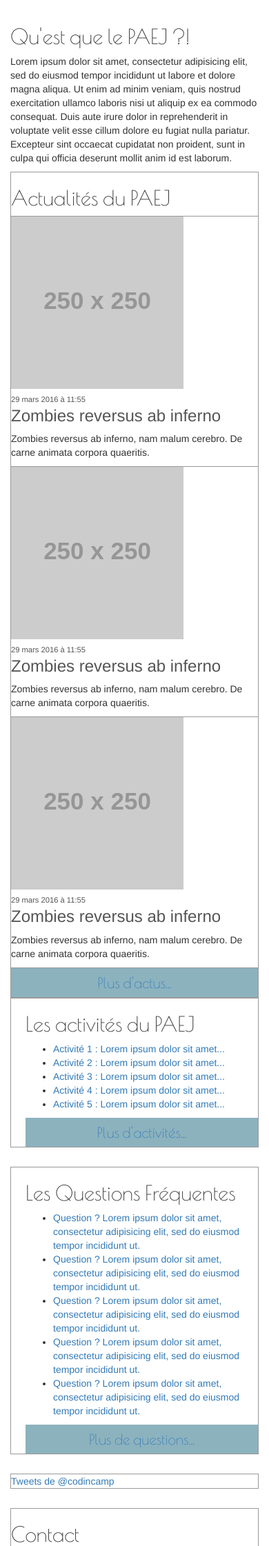
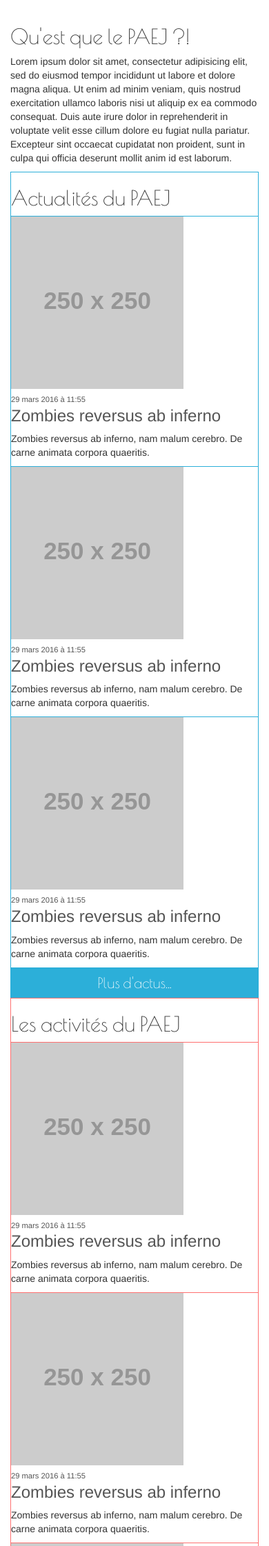
Before and after one commit to ExoHyb/paej, a PHP site: page / in a window 390 px wide; the page is wider, and only the part inside the window is pictured. Shown: the part 542-2784 px from the top of that part at 69% size. Run offline with PHP 8.4, Linux system fonts and the light colour scheme; grey boxes labelled with a size stand in for pictures from a placeholder-image service; some libraries are stand-ins or nearby versions.

Commit message:
Avancement index.php

```diff
--- a/css/sass/style.scss
+++ b/css/sass/style.scss
@@ -7,25 +7,68 @@ h2 {
     font-family: "Poiret One";
 }
 
-.button-home {
-    text-align: center;
-    height: 3em;
-    line-height: 3em;
-    background-color: rgba(26, 103, 127, 0.5);
+.style-actus {
+    border: 1px solid #2CAFD9;
+    .button-home {
+        text-align: center;
+        height: 3em;
+        line-height: 3em;
+        background-color: #2CAFD9;
+    }
     a {
         font-family: "Poiret One";
         font-size: 1.5em;
         text-decoration: none;
+        color: #fff;
+    }
+    .separate-line {
+        border-bottom: 1px solid #2CAFD9;
+    }
+    .article-actu {
+        .text-article {
+            padding-top: 0.5em;
+        }
+        h3 {
+            color: #555;
+            margin-top: -0.3em;
+        }
+        #date {
+            font-size: 0.8em;
+            color: #555;
+        }
     }
 }
 
-.style-actus {
-    border: 1px solid #999;
-}
-
 .style-activites {
-    border: 1px solid #999;
-    padding-left: 1.5em;
+    border: 1px solid #FF7070;
+    .button-home {
+        text-align: center;
+        height: 3em;
+        line-height: 3em;
+        background-color: #FF7070;
+    }
+    a {
+        font-family: "Poiret One";
+        font-size: 1.5em;
+        text-decoration: none;
+        color: #fff;
+    }
+    .separate-line {
+        border-bottom: 1px solid #FF7070;
+    }
+    .display-activites {
+        .text-article {
+            padding-top: 0.5em;
+            h3 {
+                color: #555;
+                margin-top: -0.3em;
+            }
+            #date {
+                font-size: 0.8em;
+                color: #555;
+            }
+        }
+    }
 }
 
 .style-faq-accueil {
@@ -43,21 +86,3 @@ h2 {
     border: 1px solid #999;
     margin-top: 2em;
 }
-
-.separate-line {
-    border-bottom: 1px solid #999;
-}
-
-.article-actu {
-    .text-article {
-        padding-top: 0.5em;
-    }
-    h3 {
-        color: #555;
-        margin-top: -0.3em;
-    }
-    #date {
-        font-size: 0.8em;
-        color: #555;
-    }
-}
--- a/css/style.css
+++ b/css/style.css
@@ -55,25 +55,64 @@ h2 {
   font-family: "Poiret One";
 }
 
-.button-home {
+.style-actus {
+  border: 1px solid #2CAFD9;
+}
+.style-actus .button-home {
   text-align: center;
   height: 3em;
   line-height: 3em;
-  background-color: rgba(26, 103, 127, 0.5);
+  background-color: #2CAFD9;
 }
-.button-home a {
+.style-actus a {
   font-family: "Poiret One";
   font-size: 1.5em;
   text-decoration: none;
+  color: #fff;
 }
-
-.style-actus {
-  border: 1px solid #999;
+.style-actus .separate-line {
+  border-bottom: 1px solid #2CAFD9;
+}
+.style-actus .article-actu .text-article {
+  padding-top: 0.5em;
+}
+.style-actus .article-actu h3 {
+  color: #555;
+  margin-top: -0.3em;
+}
+.style-actus .article-actu #date {
+  font-size: 0.8em;
+  color: #555;
 }
 
 .style-activites {
-  border: 1px solid #999;
-  padding-left: 1.5em;
+  border: 1px solid #FF7070;
+}
+.style-activites .button-home {
+  text-align: center;
+  height: 3em;
+  line-height: 3em;
+  background-color: #FF7070;
+}
+.style-activites a {
+  font-family: "Poiret One";
+  font-size: 1.5em;
+  text-decoration: none;
+  color: #fff;
+}
+.style-activites .separate-line {
+  border-bottom: 1px solid #FF7070;
+}
+.style-activites .display-activites .text-article {
+  padding-top: 0.5em;
+}
+.style-activites .display-activites .text-article h3 {
+  color: #555;
+  margin-top: -0.3em;
+}
+.style-activites .display-activites .text-article #date {
+  font-size: 0.8em;
+  color: #555;
 }
 
 .style-faq-accueil {
@@ -92,20 +131,4 @@ h2 {
   margin-top: 2em;
 }
 
-.separate-line {
-  border-bottom: 1px solid #999;
-}
-
-.article-actu .text-article {
-  padding-top: 0.5em;
-}
-.article-actu h3 {
-  color: #555;
-  margin-top: -0.3em;
-}
-.article-actu #date {
-  font-size: 0.8em;
-  color: #555;
-}
-
 /*# sourceMappingURL=style.css.map */
--- /dev/null
+++ b/display_article_home.php
@@ -0,0 +1,66 @@
+<div class="col-md-6">
+            <div class="style-actus">
+                <h2>Actualités du PAEJ</h2>
+                <div class="separate-line"></div>
+                <div class="row">
+                    <div class="article-actu">
+                        <div class="col-md-3">
+                            <img class="img-responsive" src="http://placehold.it/250x250" alt="" />
+                        </div>
+                        <div class="col-md-9">
+                            <div class="text-article">
+                                <p id="date">
+                                    29 mars 2016 à 11:55
+                                </p>
+                                <h3>Zombies reversus ab inferno</h3>
+                                <p>
+                                    Zombies reversus ab inferno, nam malum cerebro. De carne animata corpora quaeritis.
+                                </p>
+                            </div>
+                        </div>
+                    </div>
+                </div>
+                <div class="separate-line"></div>
+                <div class="row">
+                    <div class="article-actu">
+                        <div class="col-md-3">
+                            <img class="img-responsive" src="http://placehold.it/250x250" alt="" />
+                        </div>
+                        <div class="col-md-9">
+                            <div class="text-article">
+                                <p id="date">
+                                    29 mars 2016 à 11:55
+                                </p>
+                                <h3>Zombies reversus ab inferno</h3>
+                                <p>
+                                    Zombies reversus ab inferno, nam malum cerebro. De carne animata corpora quaeritis.
+                                </p>
+                            </div>
+                        </div>
+                    </div>
+                </div>
+                <div class="separate-line"></div>
+                <div class="row">
+                    <div class="article-actu">
+                        <div class="col-md-3">
+                            <img class="img-responsive" src="http://placehold.it/250x250" alt="" />
+                        </div>
+                        <div class="col-md-9">
+                            <div class="text-article">
+                                <p id="date">
+                                    29 mars 2016 à 11:55
+                                </p>
+                                <h3>Zombies reversus ab inferno</h3>
+                                <p>
+                                    Zombies reversus ab inferno, nam malum cerebro. De carne animata corpora quaeritis.
+                                </p>
+                            </div>
+                        </div>
+                    </div>
+                </div>
+                <div class="separate-line"></div>
+                <div class="button-home">
+                    <a href="#">Plus d'actus...</a> <!-- Voir à faire une transition inversement couleur lors du passage de la souri -->
+                </div>
+            </div>
+        </div>
--- a/index.php
+++ b/index.php
@@ -15,12 +15,15 @@
     <!-- Ouverture ROW pour Actualités et Action -->
     <div class="row">
         <!-- Ouverture Colonne pour Actualités -->
+        <?php include "display_article_home.php"; ?>
+        <!-- Fermeture Colonne pour Actualités -->
+        <!-- Ouverture Colonne pour Action -->
         <div class="col-md-6">
-            <div class="style-actus">
-                <h2>Actualités du PAEJ</h2>
+            <div class="style-activites">
+                <h2>Les activités du PAEJ</h2>
                 <div class="separate-line"></div>
                 <div class="row">
-                    <div class="article-actu">
+                    <div class="display-activites">
                         <div class="col-md-3">
                             <img class="img-responsive" src="http://placehold.it/250x250" alt="" />
                         </div>
@@ -39,7 +42,7 @@
                 </div>
                 <div class="separate-line"></div>
                 <div class="row">
-                    <div class="article-actu">
+                    <div class="display-activites">
                         <div class="col-md-3">
                             <img class="img-responsive" src="http://placehold.it/250x250" alt="" />
                         </div>
@@ -58,7 +61,7 @@
                 </div>
                 <div class="separate-line"></div>
                 <div class="row">
-                    <div class="article-actu">
+                    <div class="display-activites">
                         <div class="col-md-3">
                             <img class="img-responsive" src="http://placehold.it/250x250" alt="" />
                         </div>
@@ -76,23 +79,6 @@
                     </div>
                 </div>
                 <div class="separate-line"></div>
-                <div class="button-home">
-                    <a href="#">Plus d'actus...</a>
-                </div>
-            </div>
-        </div>
-        <!-- Fermeture Colonne pour Actualités -->
-        <!-- Ouverture Colonne pour Action -->
-        <div class="col-md-6">
-            <div class="style-activites">
-                <h2>Les activités du PAEJ</h2>
-                <ul>
-                    <li><a href="#">Activité 1 : Lorem ipsum dolor sit amet...</a></li>
-                    <li><a href="#">Activité 2 : Lorem ipsum dolor sit amet...</a></li>
-                    <li><a href="#">Activité 3 : Lorem ipsum dolor sit amet...</a></li>
-                    <li><a href="#">Activité 4 : Lorem ipsum dolor sit amet...</a></li>
-                    <li><a href="#">Activité 5 : Lorem ipsum dolor sit amet...</a></li>
-                </ul>
                 <div class="button-home">
                     <a href="#">Plus d'activités...</a>
                 </div>
```
Also changed, not shown: 1 other file.
